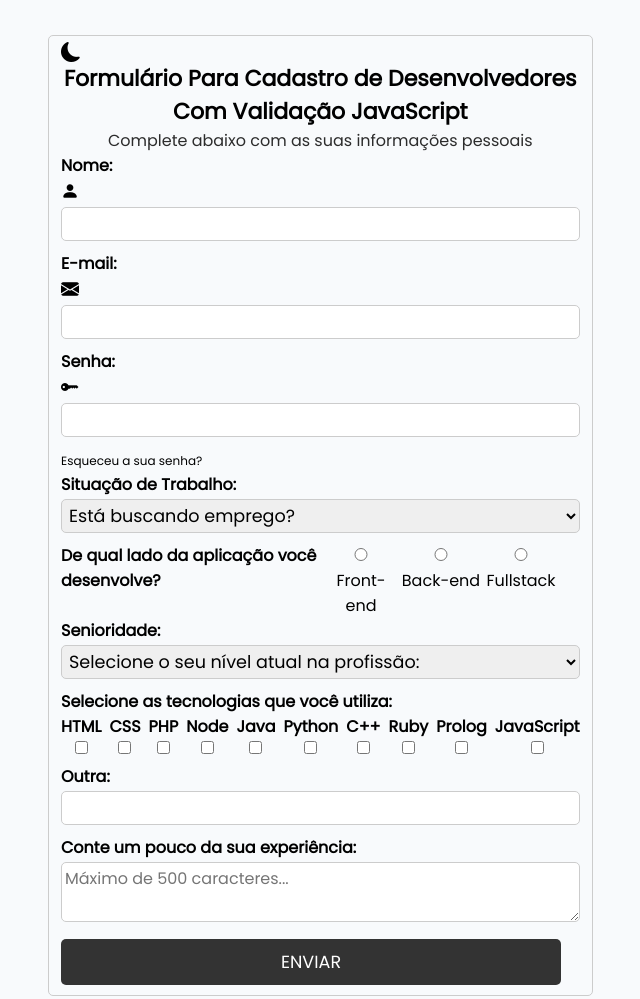
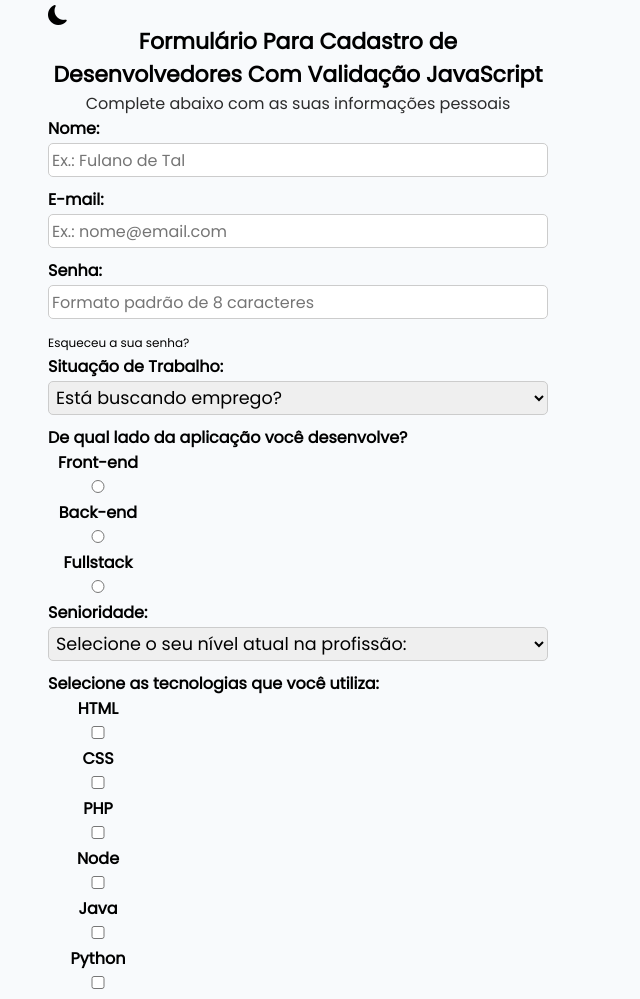
Before and after one commit to laucrgnlt/FormDL, a plain HTML site: page index.html in a window 1280 px wide. Shown: the top 999 px of the page, without its empty margins (342-982 px from the left). Drawn offline with nearby package versions, Linux system fonts and the light colour scheme; files that its build step writes are made by us from their sources; files whose address does not match are found by name.

Commit message:
Arrumando HTML e alterando algumas coisas em CSS

```diff
--- a/index.html
+++ b/index.html
@@ -14,132 +14,177 @@
 </head>
 
 <body>
-    <main id="formulario">
-        <form id="form">
-            <fieldset>
+    <main id="container">
+        <form id="login-form">
+            <!-- CABEÇALHO -->
+            <div id="form-header">
+                <!-- ÍCONE DARK MODE -->
                 <i id="mode-icon" class="bi bi-moon-fill"></i>
                 <h1>Formulário Para Cadastro de Desenvolvedores Com Validação JavaScript</h1>
                 <p>Complete abaixo com as suas informações pessoais</p>
-                <div>
-                    <label for="name">Nome:</label>
-                    <div class="input-field">
-                        <i class="bi bi-person-fill"></i>
-                        <input class="informacoes" type="text" id="name">
-                    </div>
             </div>
 
-                <div>
-                    <label for="email">E-mail:</label>
+            <!-- INPUTS -->
+            <div id="inputs">
+                <!-- NOME -->
+                <div class="input-box">
+                    <label for="name">Nome:
                         <div class="input-field">
-                        <i class="bi bi-envelope-fill"></i>
-                        <input class="informacoes" type="email" id="email">
+                            <input type="text" id="name" name="name" placeholder="Ex.: Fulano de Tal">
                         </div>
+                    </label>
                 </div>
 
-                <div>
-                    <label for="password">Senha:</label>
+                <!-- E-MAIL -->
+                <div class="input-box">
+                    <label for="email">E-mail:
                         <div class="input-field">
-                        <i class="bi bi-key-fill"></i>
-                        <input class="informacoes" type="password" id="password">
+                            <input type="email" id="email" name="email" placeholder="Ex.: nome@email.com">
                         </div>
+                    </label>
                 </div>
 
-                <div id="forgot-pass">
+                <!-- SENHA -->
+                <div class="input-box">
+                    <label for="password">Senha:
+                        <div class="input-field">
+                            <input type="password" id="password" name="password"
+                                placeholder="Formato padrão de 8 caracteres">
+                        </div>
+                    </label>
+
+                    <!-- ESQUECEU A SENHA -->
+                    <div id="forgot-password">
                         <a href="#">
                             Esqueceu a sua senha?
                         </a>
                     </div>
+                </div>
 
-                <div>
-                    <label for="job">Situação de Trabalho:</label>
-                    <select name="job" id="job">
+                <!-- SITUAÇÃO DE TRABALHO -->
+                <div class="input-box">
+                    <label for="job">Situação de Trabalho:
+                        <div class="input-field">
+                            <select id="job" name="job">
                                 <option disabled selected>Está buscando emprego?</option>
                                 <option value="yes">Sim</option>
                                 <option value="no">Não</option>
                             </select>
                         </div>
-
-                <div id="programacao">
-                    <label style="width: 260px;">De qual lado da aplicação você desenvolve?</label>
-                    <label class="label-programacao">
-                        <input type="radio" name="dev-side" value="front-end" class="input-programacao">Front-end
-                    </label>
-                    <label class="label-programacao">
-                        <input type="radio" name="dev-side" value="back-end" class="input-programacao">Back-end
-                    </label>
-                    <label class="label-programacao">
-                        <input type="radio" name="dev-side" value="fullstack" class="input-programacao">Fullstack
                     </label>
                 </div>
 
-                <div>
-                    <label>Senioridade:</label>
-                    <select id="senioridade">
+                <!-- LADO DA APLICAÇÃO -->
+                <div class="input-box">
+                    <label>De qual lado da aplicação você desenvolve?
+                        <div class="input-field">
+                            <div id="dev-side">
+                                <label>Front-end
+                                    <input type="radio" name="dev-side" value="front-end">
+                                </label>
+                            </div>
+                            <div id="dev-side">
+                                <label>Back-end
+                                    <input type="radio" name="dev-side" value="back-end">
+                                </label>
+                            </div>
+                            <div id="dev-side">
+                                <label>Fullstack
+                                    <input type="radio" name="dev-side" value="fullstack">
+                                </label>
+                            </div>
+                        </div>
+                    </label>
+                </div>
+
+                <!-- SENIORIDADE -->
+                <div class="input-box">
+                    <label for="senioridade">Senioridade:
+                        <div class="input-field">
+                            <select id="senioridade" name="senioridade">
                                 <option disabled selected>Selecione o seu nível atual na profissão:</option>
-                        <option>Junior</option>
-                        <option>Pleno</option>
-                        <option>Senior</option>
+                                <option value="junior">Junior</option>
+                                <option value="pleno">Pleno</option>
+                                <option value="senior">Senior</option>
                             </select>
                         </div>
+                    </label>
+                </div>
 
-                <div id="tecnologias">
-                    <label class="titulo-tecnologias">Selecione as tecnologias que você utiliza:</label>
-                    <div class="quatro">
-                        <div class="check-tecnologias">
-                            <label>HTML</label>
-                            <input class="input-tecnologias" type="checkbox" value="HTML">
+                <!-- TECNOLOGIAS -->
+                <div class="input-box">
+                    <label for="tecnologias">Selecione as tecnologias que você utiliza:
+                        <div class="input-field">
+                            <div id="linguagem">
+                                <label>HTML
+                                    <input type="checkbox" value="HTML">
+                                </label>
                             </div>
-                        <div class="check-tecnologias">
-                            <label>CSS</label>
-                            <input class="input-tecnologias" type="checkbox" value="CSS">
+                            <div id="linguagem">
+                                <label>CSS
+                                    <input type="checkbox" value="CSS">
+                                </label>
                             </div>
-                        <div class="check-tecnologias">
-                            <label>PHP</label>
-                            <input class="input-tecnologias" type="checkbox" value="PHP">
+                            <div id="linguagem">
+                                <label>PHP
+                                    <input type="checkbox" value="PHP">
+                                </label>
                             </div>
-                        <div class="check-tecnologias">
-                            <label>Node</label>
-                            <input class="input-tecnologias" type="checkbox" value="Node">
+                            <div id="linguagem">
+                                <label>Node
+                                    <input type="checkbox" value="Node">
+                                </label>
                             </div>
-                        <div class="check-tecnologias">
-                            <label>Java</label>
-                            <input class="input-tecnologias" type="checkbox" value="Java">
+                            <div id="linguagem">
+                                <label>Java
+                                    <input type="checkbox" value="Java">
+                                </label>
                             </div>
-                        <div class="check-tecnologias">
-                            <label>Python</label>
-                            <input class="input-tecnologias" type="checkbox" value="Python">
+                            <div id="linguagem">
+                                <label>Python
+                                    <input type="checkbox" value="Python">
+                                </label>
                             </div>
-                        <div class="check-tecnologias">
-                            <label>C++</label>
-                            <input class="input-tecnologias" type="checkbox" value="C++">
+                            <div id="linguagem">
+                                <label>C++
+                                    <input type="checkbox" value="C++">
+                                </label>
                             </div>
-                        <div class="check-tecnologias">
-                            <label>Ruby</label>
-                            <input class="input-tecnologias" type="checkbox" value="Ruby">
+                            <div id="linguagem">
+                                <label>Ruby
+                                    <input type="checkbox" value="Ruby">
+                                </label>
                             </div>
-                        <div class="check-tecnologias">
-                            <label>Prolog</label>
-                            <input class="input-tecnologias" type="checkbox" value="Prolog">
+                            <div id="linguagem">
+                                <label>Prolog
+                                    <input type="checkbox" value="Prolog">
+                                </label>
                             </div>
-                        <div class="check-tecnologias">
-                            <label>JavaScript</label>
-                            <input class="input-tecnologias" type="checkbox" value="JavaScript">
+                            <div id="linguagem">
+                                <label>JavaScript
+                                    <input type="checkbox" value="JavaScript">
+                                </label>
                             </div>
+                            <label>Outra:
+                                <input type="text" placeholder="Ex.: MySQL">
+                            </label>
                         </div>
-                    <div>
-                        <label>Outra:</label>
-                        <input class="input-tecnologias" type="text">
+                    </label>
+                </div>
+
+                <!-- EXPERIÊNCIA -->
+                <div class="input-box">
+                    <label for="message">Conte um pouco da sua experiência:
+                        <div class="input-field">
+                            <textarea name="message" id="message" maxlength="500"
+                                placeholder="Máximo de 500 caracteres"></textarea>
+                        </div>
+                    </label>
                 </div>
             </div>
 
-                <div>
-                    <label for="message">Conte um pouco da sua experiência:</label>
-                    <textarea name="message" id="message" maxlength="500"
-                        placeholder="Máximo de 500 caracteres..."></textarea>
-                </div>
-
-                <button type="submit">Enviar</button>
-            </fieldset>
+            <!-- BOTÃO DE CADASTRO -->
+            <button type="submit" id="login-button">Enviar</button>
         </form>
     </main>
 </body>
--- a/style.css
+++ b/style.css
@@ -24,25 +24,24 @@
     margin: 0px;
 }
 
-#formulario {
+#container {
     display: flex;
     flex-direction: column;
     background-color: var(--color-light-50);
     gap: 30px;
-    padding: 30px 40px;
     box-shadow: 5px 5px 8px rgba(0, 0, 0, 0.336);
     height: fit-content;
     animation: dark-to-light 0.3s ease-in-out;
 }
 
-.dark#formulario {
+.dark#container {
     color: var(--color-light-50);
     background-color: var(--color-dark-100);
     animation: light-to-dark 0.3s ease-in-out;
 }
 
-.dark#formulario .input-field input,
-.dark#formulario .input-field i {
+.dark#container .input-field input,
+.dark#container .input-field i {
     color: var(--color-light-50);
 }
 
@@ -76,11 +75,6 @@ p {
     text-align: center;
 }
 
-fieldset {
-    border-radius: 5px;
-    border: 1px solid #CCC;
-}
-
 label {
     font-weight: bold;
 }
@@ -98,7 +92,7 @@ textarea {
     outline: none;
 }
 
-button {
+#login-button {
     padding: 10px;
     border: none;
     border-radius: 5px;
@@ -108,20 +102,6 @@ button {
     cursor: pointer;
     width: 500px;
     text-transform: uppercase;
-}
-
-#programacao {
-    display: flex;
-}
-
-.input-programacao {
-    margin: 0px;
-}
-
-.label-programacao {
-    width: 80px;
-    text-align: center;
-    font-weight: 200;
 }
 
 ::placeholder {
@@ -152,10 +132,22 @@ button {
     color: var(--color-dark-900);
 }
 
-#forgot-pass a {
+#forgot-password a {
     text-decoration: none;
     font-size: 12px;
     margin-top: -2px;
+}
+
+#linguagem {
+    width: 100px;
+    height: 50px;
+    text-align: center;
+}
+
+#dev-side {
+    width: 100px;
+    height: 50px;
+    text-align: center;
 }
 
 @keyframes dark-to-light {
```
Lines whose indentation alone changed are shown as unchanged.
